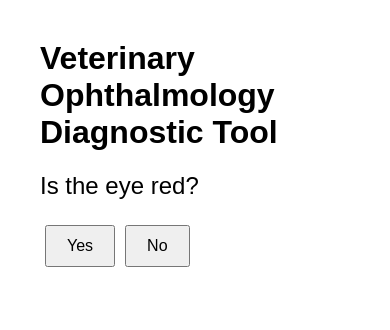
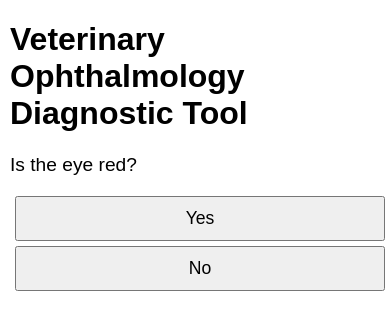
Before and after one commit to paulthomason/AIVO, a plain HTML site: page web/index.html in a window 390 px wide. Drawn offline with Linux system fonts and the light colour scheme.

Commit message:
Add responsive design to web interface

```diff
--- a/web/index.html
+++ b/web/index.html
@@ -2,12 +2,24 @@
 <html lang="en">
 <head>
 <meta charset="utf-8">
+<meta name="viewport" content="width=device-width, initial-scale=1">
 <title>AIVO Web</title>
 <style>
 body { font-family: Arial, sans-serif; margin: 40px; }
 #question { font-size: 1.5em; margin-bottom: 20px; }
 .answer { margin: 5px; padding: 10px 20px; font-size: 1em; }
 #controls { margin-top: 20px; }
+
+@media (max-width: 600px) {
+  body { margin: 10px; }
+  #question { font-size: 1.2em; }
+  .answer {
+    display: block;
+    width: 100%;
+    box-sizing: border-box;
+    font-size: 1.1em;
+  }
+}
 </style>
 </head>
 <body>
```
